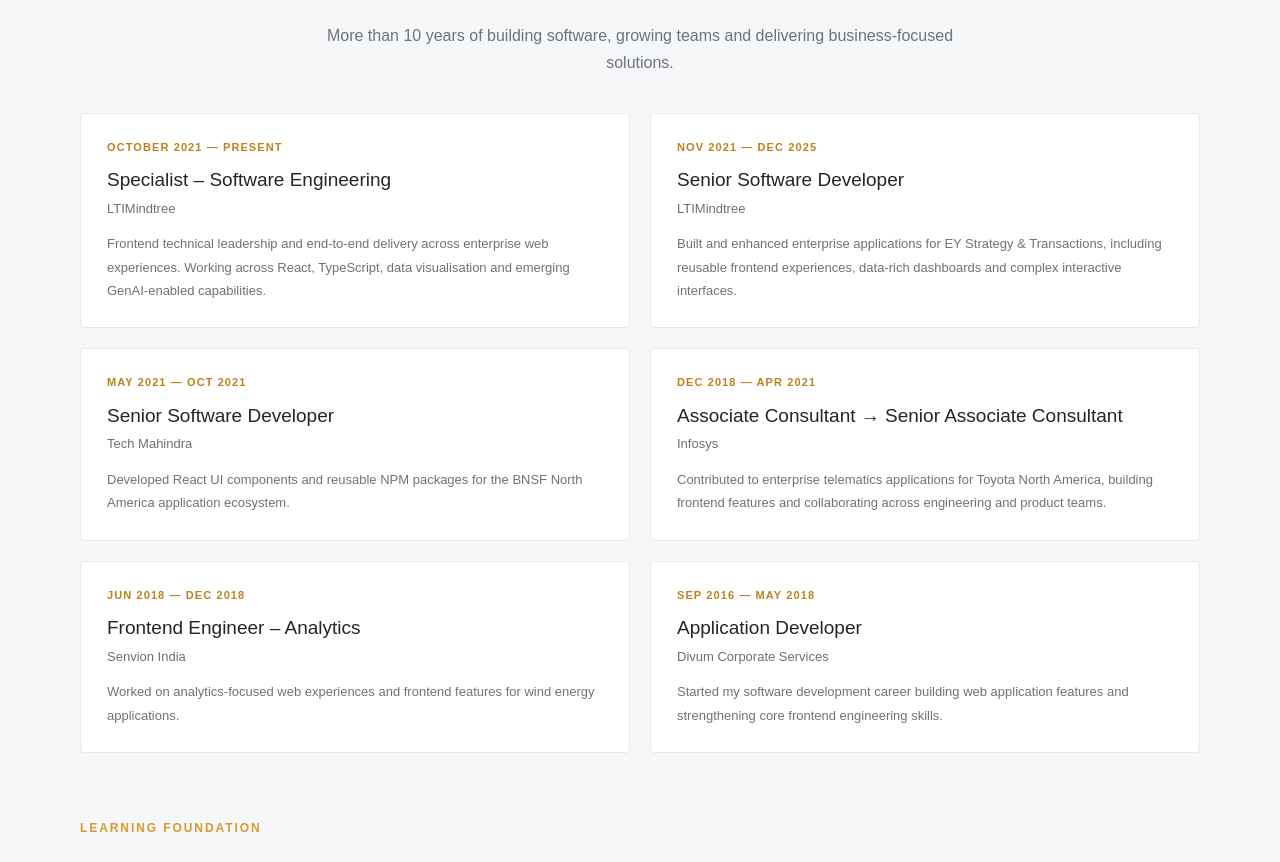
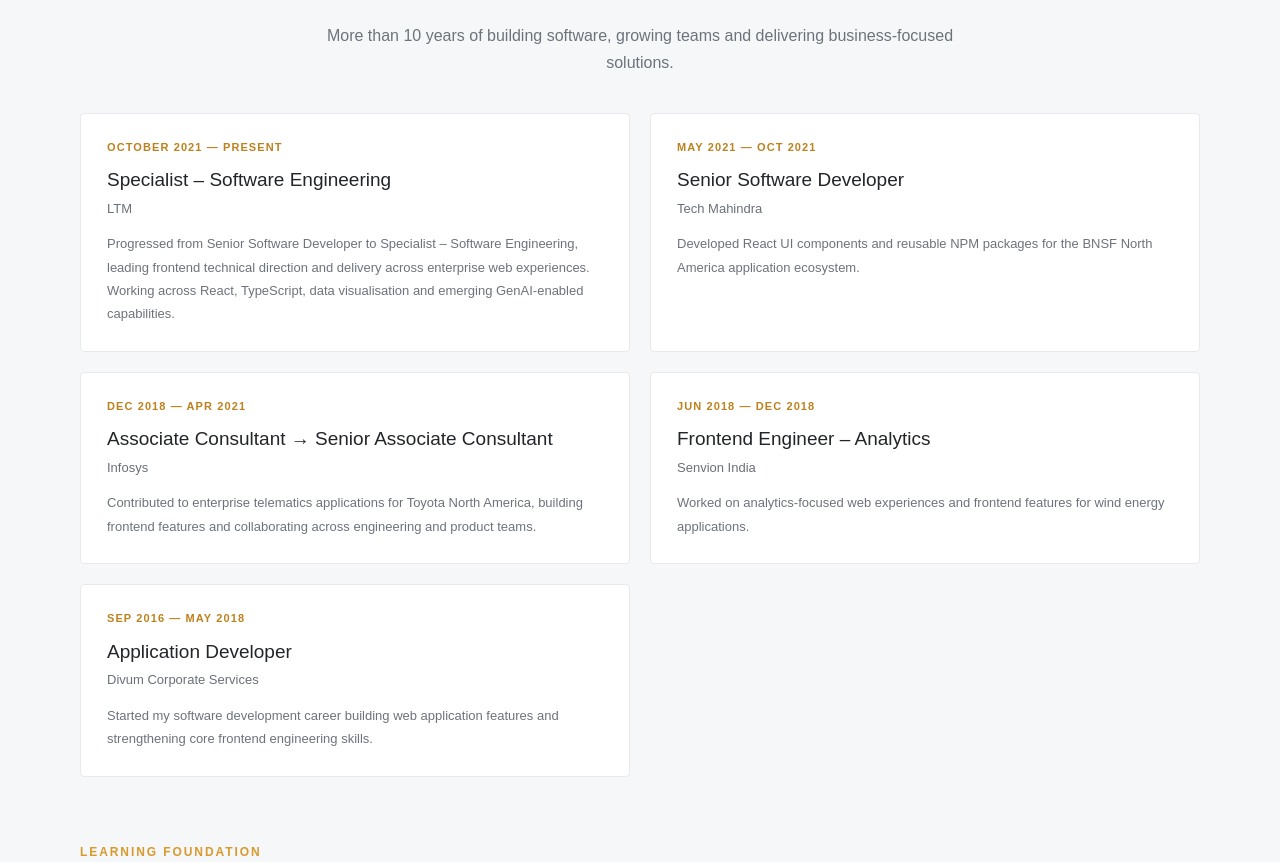
Before and after one commit to vik-rama23/Vikram-portfolio, a Next.js app: page / in a window 1280 px wide. Shown: the part 1792-2654 px from the top of the page. Built offline with nearby package versions, Linux system fonts and the light colour scheme.

Commit message:
Consolidate LTM experience into one card

```diff
--- a/app/page.tsx
+++ b/app/page.tsx
@@ -10,8 +10,7 @@ const skills = [
 ];
 
 const experience = [
-  { period: "October 2021 — Present", role: "Specialist – Software Engineering", company: "LTIMindtree", details: "Frontend technical leadership and end-to-end delivery across enterprise web experiences. Working across React, TypeScript, data visualisation and emerging GenAI-enabled capabilities." },
-  { period: "Nov 2021 — Dec 2025", role: "Senior Software Developer", company: "LTIMindtree", details: "Built and enhanced enterprise applications for EY Strategy & Transactions, including reusable frontend experiences, data-rich dashboards and complex interactive interfaces." },
+  { period: "October 2021 — Present", role: "Specialist – Software Engineering", company: "LTM", details: "Progressed from Senior Software Developer to Specialist – Software Engineering, leading frontend technical direction and delivery across enterprise web experiences. Working across React, TypeScript, data visualisation and emerging GenAI-enabled capabilities." },
   { period: "May 2021 — Oct 2021", role: "Senior Software Developer", company: "Tech Mahindra", details: "Developed React UI components and reusable NPM packages for the BNSF North America application ecosystem." },
   { period: "Dec 2018 — Apr 2021", role: "Associate Consultant → Senior Associate Consultant", company: "Infosys", details: "Contributed to enterprise telematics applications for Toyota North America, building frontend features and collaborating across engineering and product teams." },
   { period: "Jun 2018 — Dec 2018", role: "Frontend Engineer – Analytics", company: "Senvion India", details: "Worked on analytics-focused web experiences and frontend features for wind energy applications." },
```
